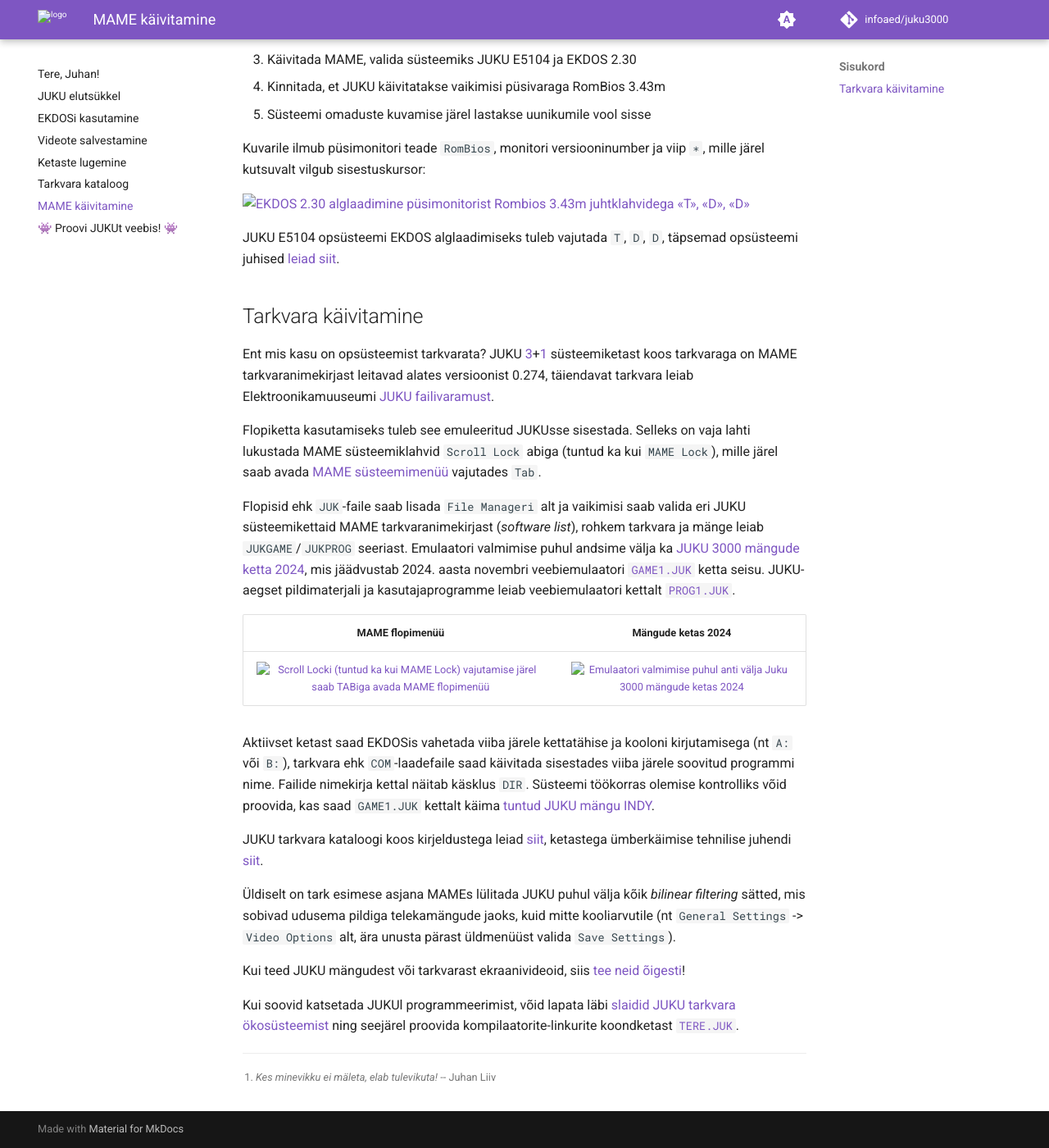
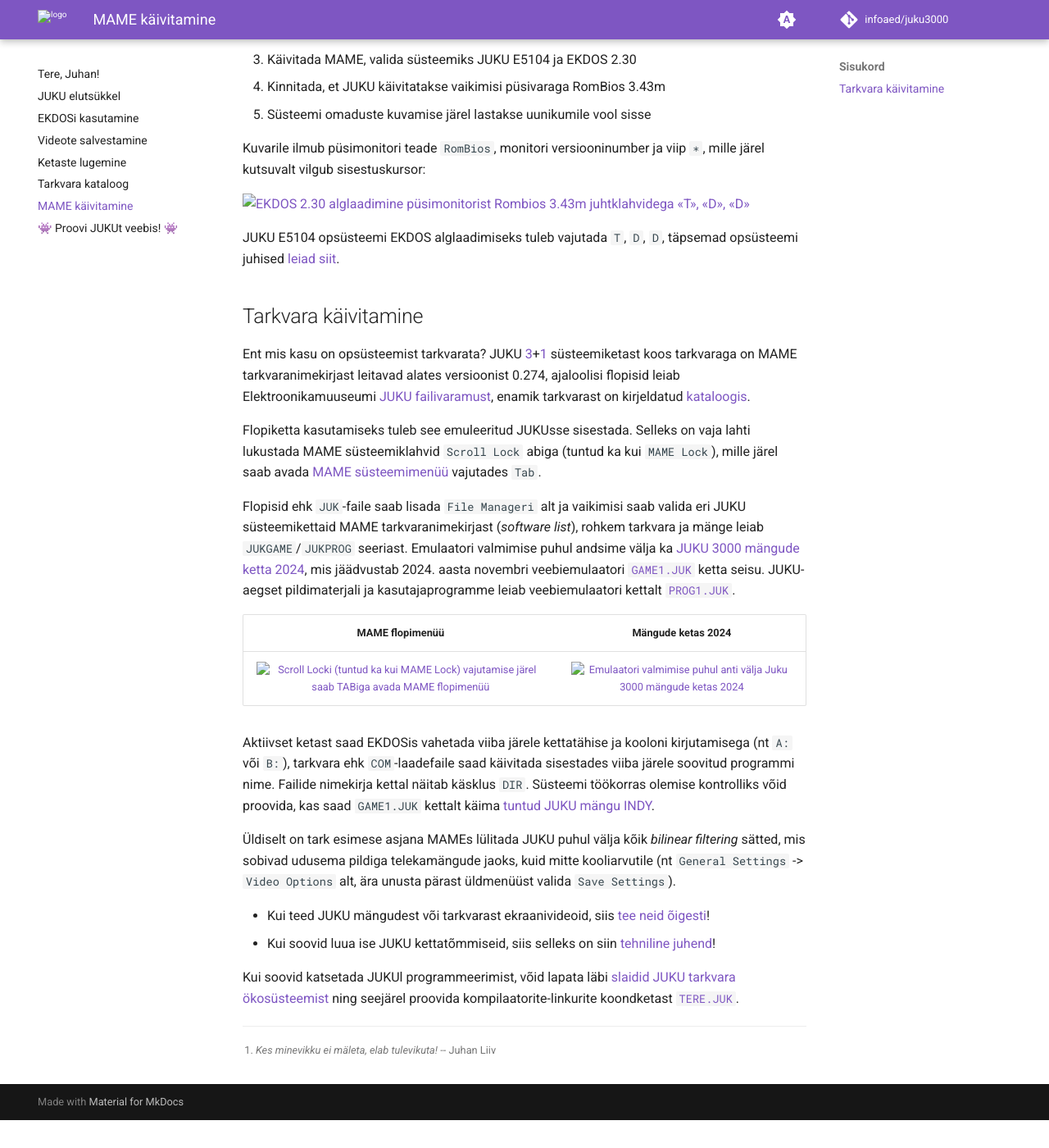
Before and after one commit to infoaed/juku3000, an MkDocs documentation site: the page built from docs/mame-käivitamine.md, in a window 1280 px wide and 1400 px high, scrolled down 280 px. Shown: the whole window at 82% size. Built offline with MkDocs 1.6.1 and Material for MkDocs 9.7.7, drawn with Linux system fonts in a browser that asks for light colours; comment, search, counter and statistics services are not loaded; after the commit the page ends 1646 px from its top, so only the background shows below that.

Commit message:
Veidi loomulikum tekstivoog

```diff
--- a/docs/mame-käivitamine.md
+++ b/docs/mame-käivitamine.md
@@ -16,7 +16,7 @@
 
 ## Tarkvara käivitamine
 
-Ent mis kasu on opsüsteemist tarkvarata? JUKU [3](https://elektroonikamuuseum.ee/juku_arvuti_tarkvara.html)+[1](ekdos230.md) süsteemiketast koos tarkvaraga on MAME tarkvaranimekirjast leitavad alates versioonist 0.274, täiendavat tarkvara leiab Elektroonikamuuseumi [JUKU failivaramust](https://elektroonikamuuseum.ee/failid/juku/tarkvara/).
+Ent mis kasu on opsüsteemist tarkvarata? JUKU [3](https://elektroonikamuuseum.ee/juku_arvuti_tarkvara.html)+[1](ekdos230.md) süsteemiketast koos tarkvaraga on MAME tarkvaranimekirjast leitavad alates versioonist 0.274, ajaloolisi flopisid leiab Elektroonikamuuseumi [JUKU failivaramust](https://elektroonikamuuseum.ee/failid/juku/tarkvara/), enamik tarkvarast on kirjeldatud [kataloogis](tarkvara-kataloog.md).
 
 Flopiketta kasutamiseks tuleb see emuleeritud JUKUsse sisestada. Selleks on vaja lahti lukustada MAME süsteemiklahvid `Scroll Lock` abiga (tuntud ka kui `MAME Lock`), mille järel saab avada [MAME süsteemimenüü](https://docs.mamedev.org/usingmame/mamemenus.html) vajutades `Tab`.
 
@@ -28,11 +28,10 @@
 
 Aktiivset ketast saad EKDOSis vahetada viiba järele kettatähise ja kooloni kirjutamisega (nt `A:` või `B:`), tarkvara ehk `COM`-laadefaile saad käivitada sisestades viiba järele soovitud programmi nime. Failide nimekirja kettal näitab käsklus `DIR`. Süsteemi töökorras olemise kontrolliks võid proovida, kas saad `GAME1.JUK` kettalt käima [tuntud JUKU mängu INDY](https://et.wikipedia.org/wiki/Indy_looking_for_Jewels...).
 
-JUKU tarkvara kataloogi koos kirjeldustega leiad [siit](tarkvara-kataloog.md), ketastega ümberkäimise tehnilise juhendi [siit](kettad.md).
-
 Üldiselt on tark esimese asjana MAMEs lülitada JUKU puhul välja kõik _bilinear filtering_ sätted, mis sobivad udusema pildiga telekamängude jaoks, kuid mitte kooliarvutile (nt `General Settings` -> `Video Options` alt, ära unusta pärast üldmenüüst valida `Save Settings`).
 
-Kui teed JUKU mängudest või tarkvarast ekraanivideoid, siis [tee neid õigesti](videod.md)!
+* Kui teed JUKU mängudest või tarkvarast ekraanivideoid, siis [tee neid õigesti](videod.md)!
+* Kui soovid luua ise JUKU kettatõmmiseid, siis selleks on siin [tehniline juhend](kettad.md)!
 
 Kui soovid katsetada JUKUl programmeerimist, võid lapata läbi [slaidid JUKU tarkvara ökosüsteemist](https://p6drad-teel.net/~p6der/juku-hingeelu_2024_videota.pdf) ning seejärel proovida kompilaatorite-linkurite koondketast [`TERE.JUK`](https://github.com/infoaed/juku3000/raw/refs/heads/master/src/juhan/tere.juk).
 
```
